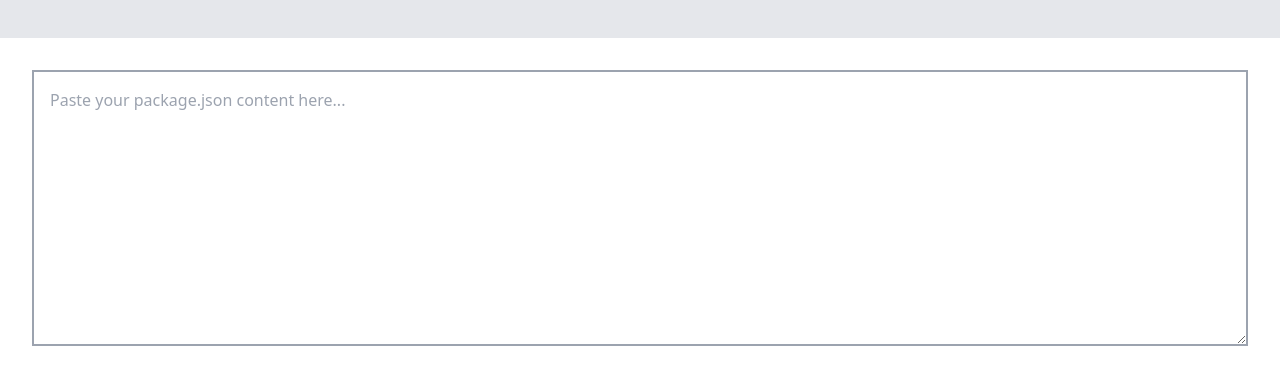
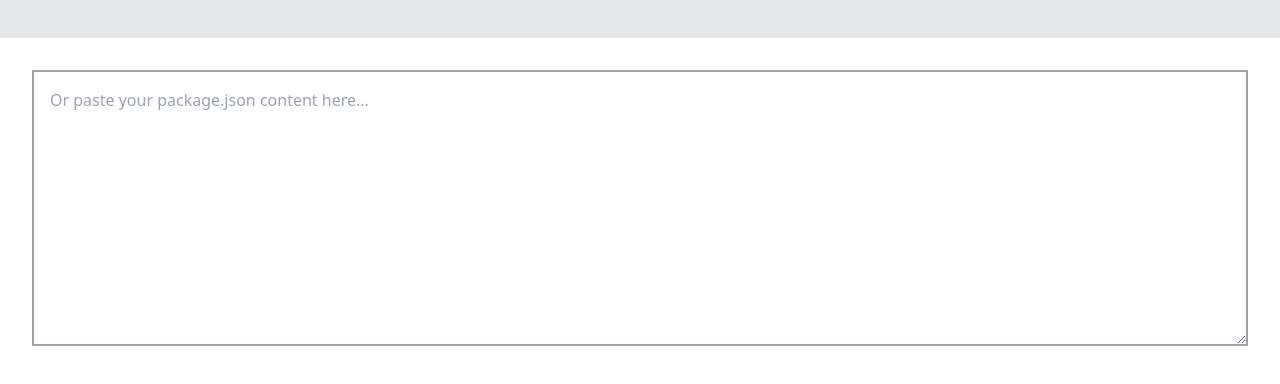
Before and after one commit to cherrydub/json2md, a React (Vite) app: page / in a window 1280 px wide. Shown: the part 330-714 px from the top of the page. Built offline with nearby package versions, Linux system fonts and the light colour scheme.

Commit message:
small placeholder change

```diff
--- a/src/components/PackageJsonReader.tsx
+++ b/src/components/PackageJsonReader.tsx
@@ -198,7 +198,7 @@ ${devDependenciesList}
       <div className="flex-1 bg-white p-8">
         <textarea
           className="w-full p-4 border-2 border-gray-400"
-          placeholder="Paste your package.json content here..."
+          placeholder="Or paste your package.json content here..."
           value={packageJsonContent}
           onChange={handleInputChange}
           rows={10}
```
